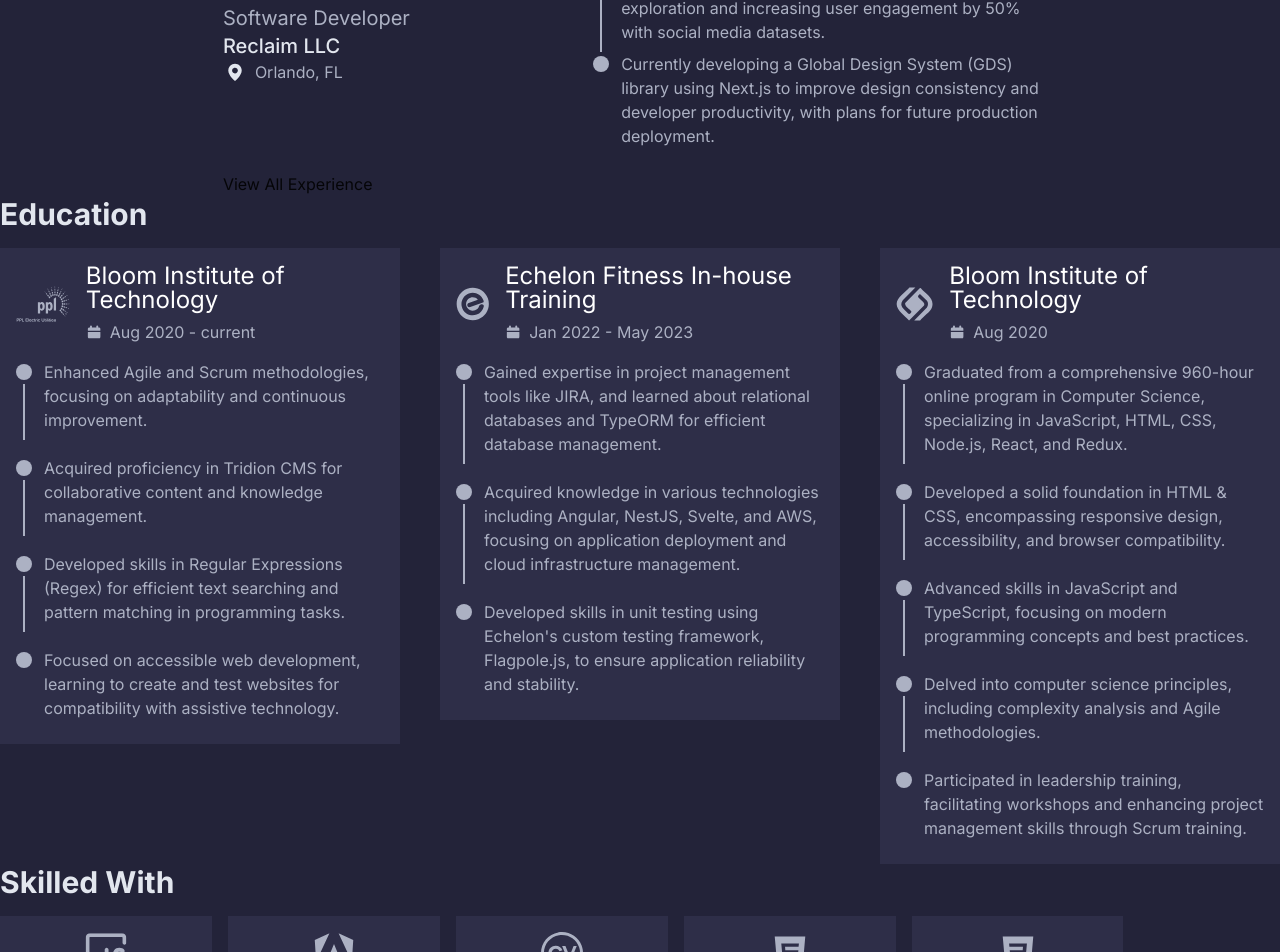
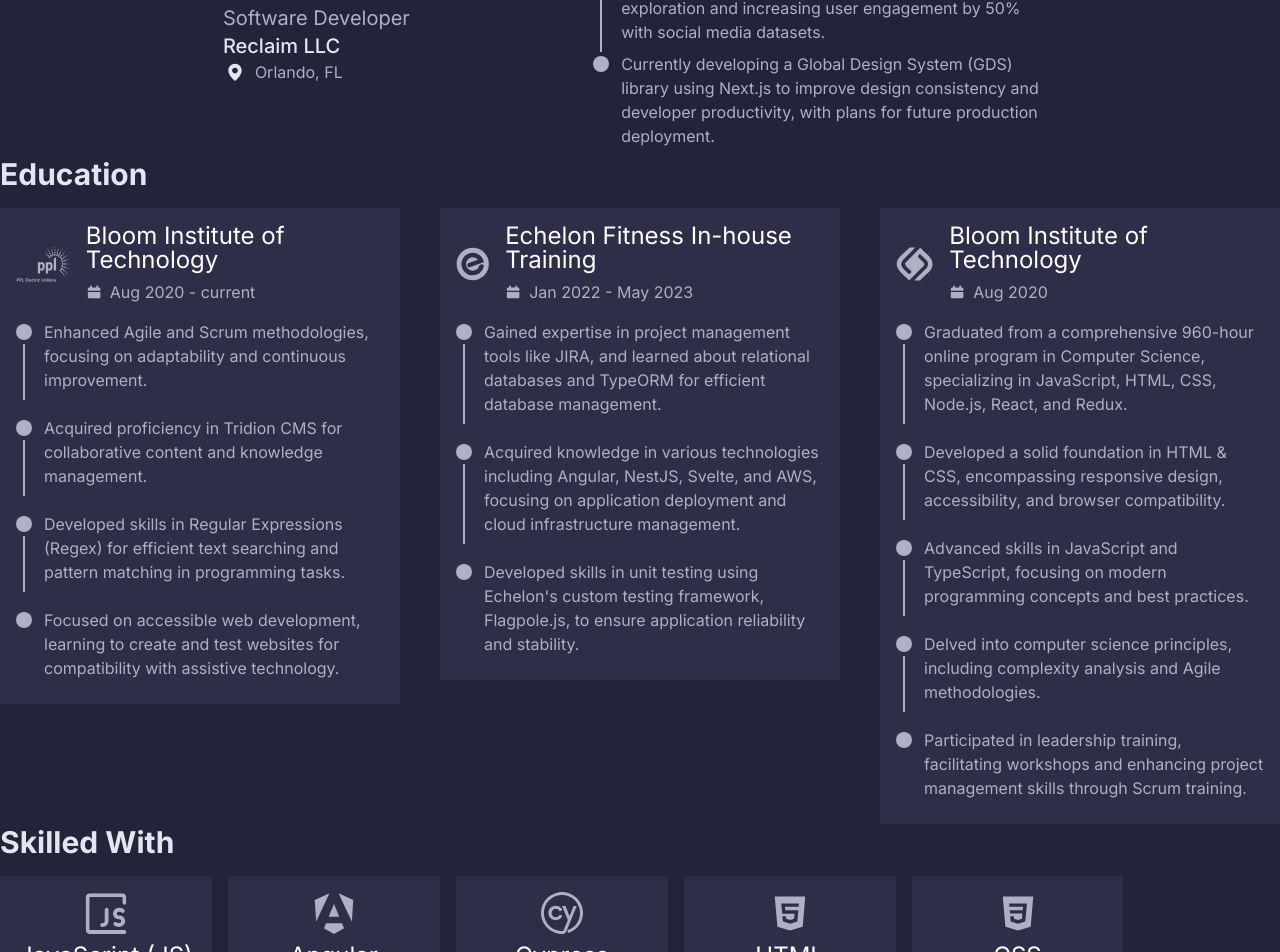
Before and after one commit to royeradames/royeradames-web-v2, an Angular app: page / in a window 1280 px wide. Shown: the part 4222-5174 px from the top of the page. Built offline with nearby package versions, Linux system fonts and the light colour scheme.

Commit message:
Remove footer section from experience component to streamline layout and enhance user experience. This change eliminates the "View All Experience" link, focusing on the core content of the experience section.

```diff
--- a/src/app/pages/main/components/resume/components/experience/experience.html
+++ b/src/app/pages/main/components/resume/components/experience/experience.html
@@ -48,8 +48,4 @@
     </section>
     }
   </div>
-
-  <footer class="experience__footer">
-    <a routerLink="/experience" class="experience__link">View All Experience</a>
-  </footer>
 </section>
```
